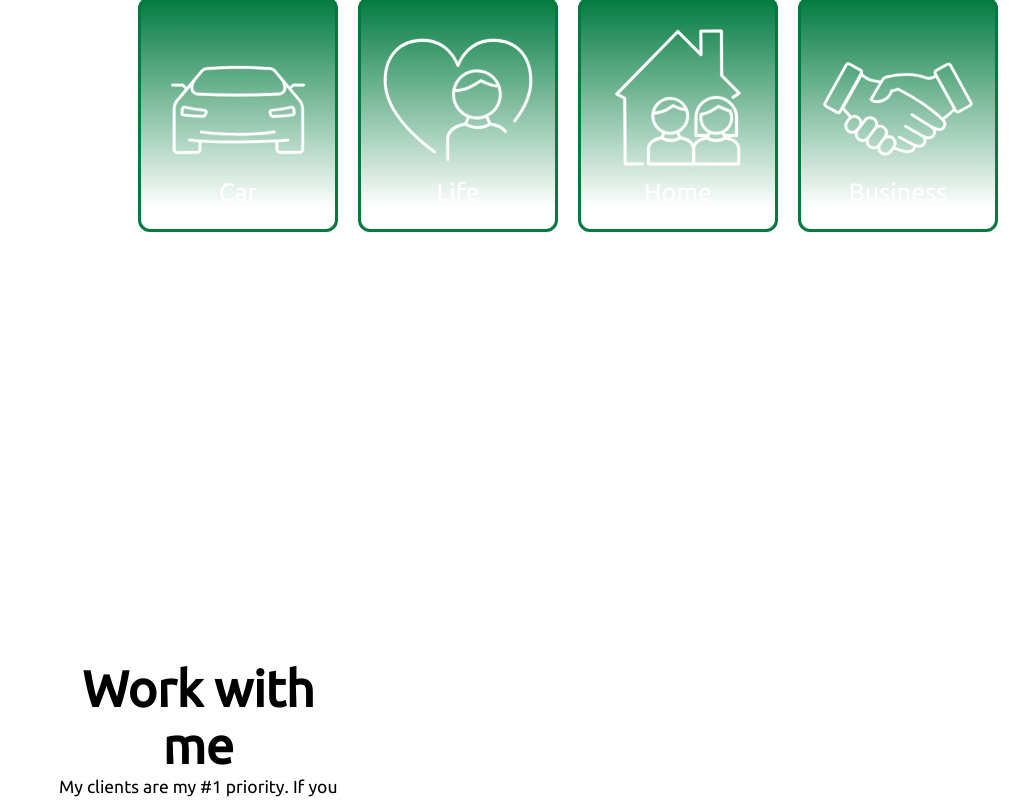
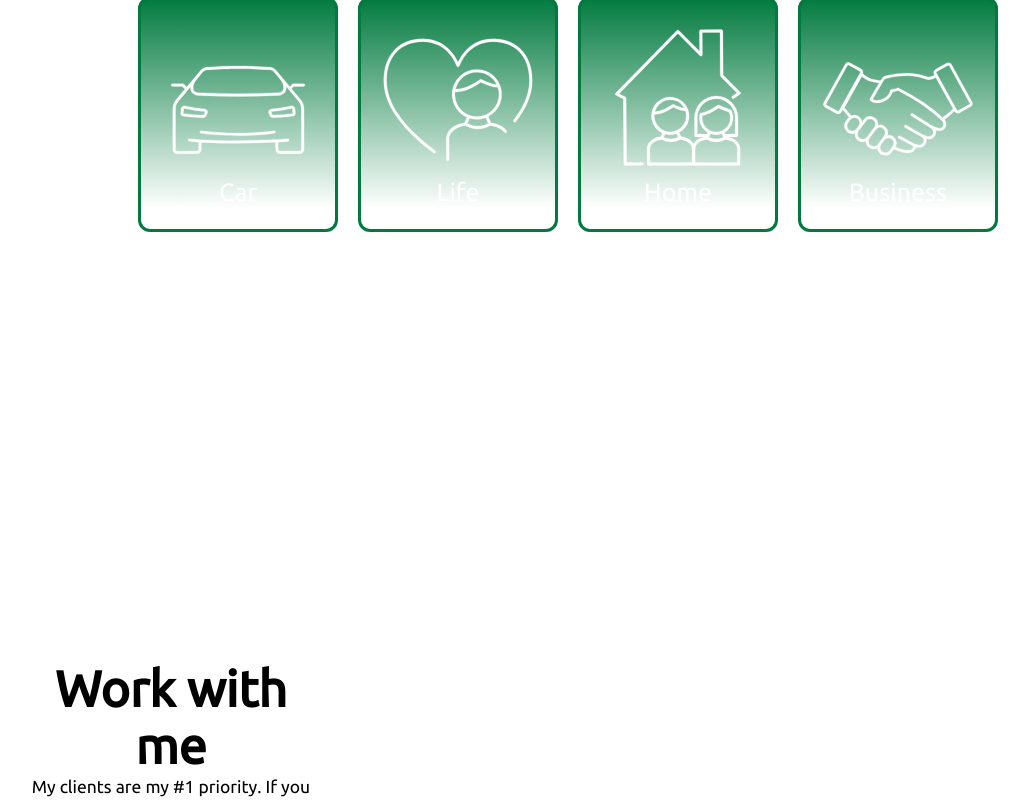
Before and after one commit to dcrame2/insurance-agent, a React (Create React App) app: page / in a window 1280 px wide. Shown: the part 1038-1838 px from the top of the page, without its empty margins (72-1101 px from the left). Built offline with nearby package versions, Linux system fonts and the light colour scheme.

Commit message:
changes I guess

```diff
--- a/src/components/FaqModule.jsx
+++ b/src/components/FaqModule.jsx
@@ -35,7 +35,17 @@ const FaqContainer = styled.section`
 
   .content-container {
     text-align: center;
-    padding: 160px 64px 0;
+    padding: 160px 24px 0;
+    height: auto;
+    display: flex;
+    flex-direction: column;
+    @media ${MediaQueries.mobile} {
+      padding: 160px 24px;
+      background-color: ${Variables.white};
+      color: ${Variables.black};
+      justify-content: center;
+      align-items: center;
+    }
     h2 {
       ${H2Styles}
     }
```
